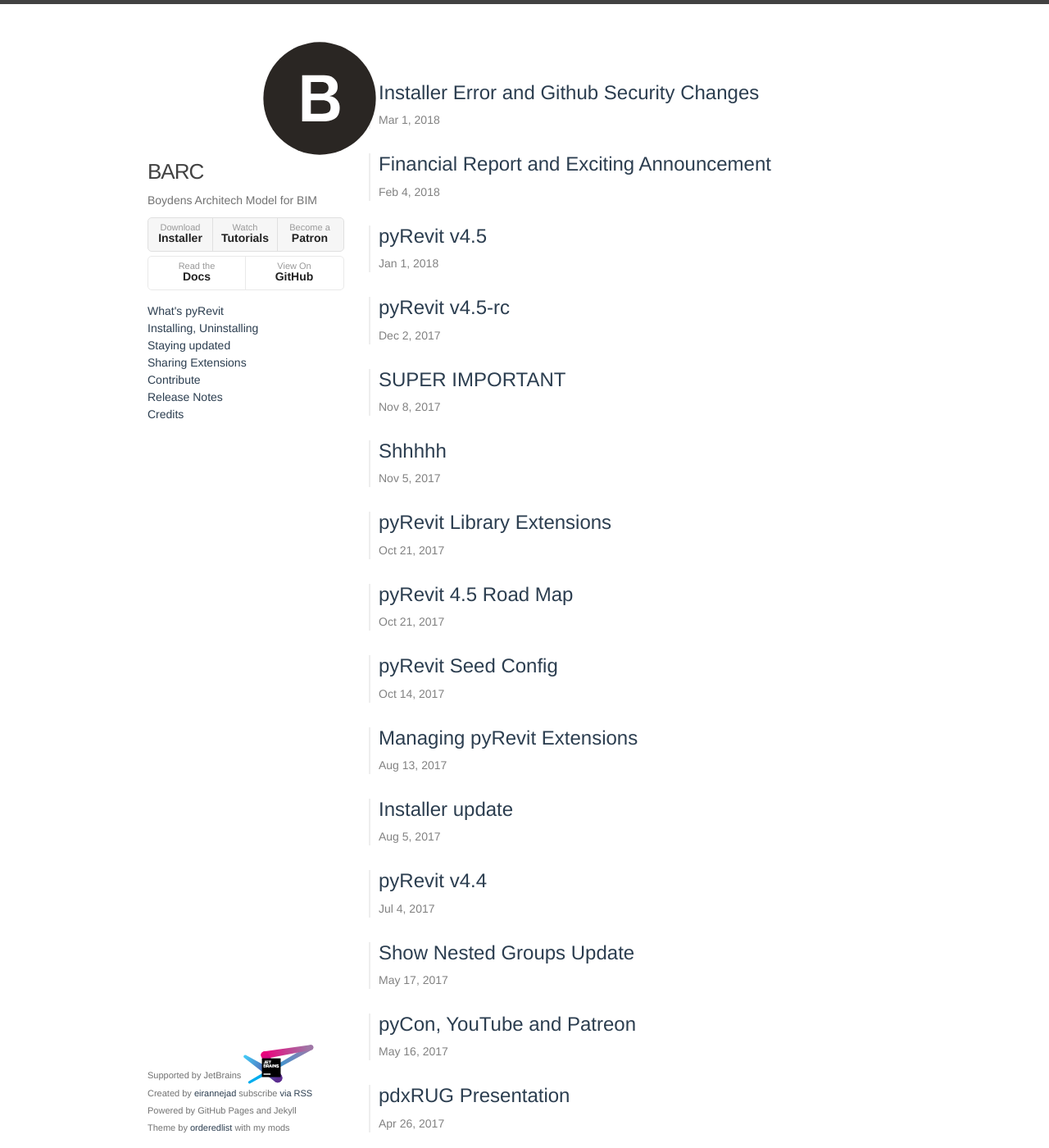
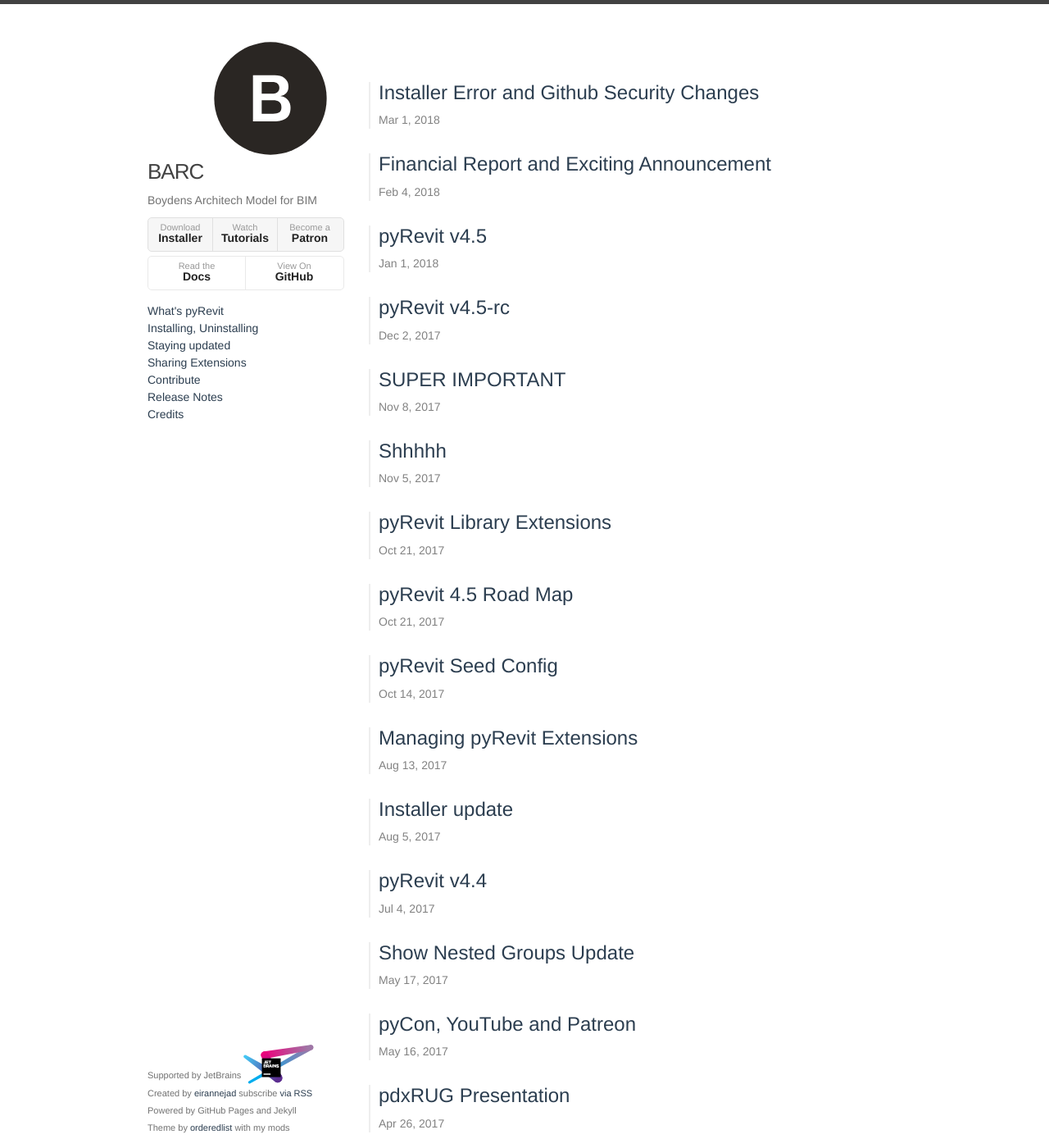
Before and after one commit to sweco-vnchit/BARC, a Jekyll site: the page built from docs/index.html, in a window 1280 px wide and 1400 px high. Shown: the whole window at 82% size. Built offline with Jekyll 4.4.1, drawn with Linux system fonts in a browser that asks for light colours.

Commit message:
Update styles.css

```diff
--- a/docs/css/styles.css
+++ b/docs/css/styles.css
@@ -131,8 +131,7 @@
 
 img.logo {
      width: 180px;
-#     margin-left: 60px;
-     margin-left: 50%;
+     margin-left: 60px;
      margin-bottom: -20px;
 }
 
@@ -370,7 +369,7 @@
 
   img.logo {
        width: 50%;
-       margin-left: 20%;
+       margin-left: 25%;
        margin-bottom: 10px;
   }
 
```
